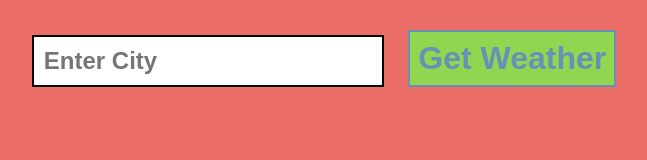
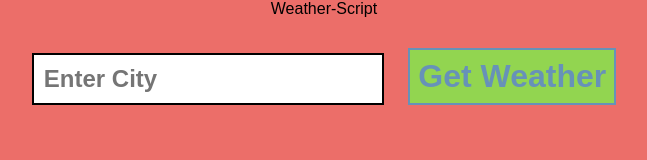
Before and after one commit to Manikanta416/Weather-Script, a plain HTML site: page index.html in a window 1280 px wide. Shown: the whole page, without its empty margins (316-963 px from the left). Drawn offline with Linux system fonts and the light colour scheme.

Commit message:
Update index.html

```diff
--- a/index.html
+++ b/index.html
@@ -7,6 +7,7 @@
     <link rel="stylesheet" href="style.css">
 </head>
 <body>
+    <div class="sc"><header>Weather-Script</header></div>
     <form  class="weatherform">
         <input type="text" class="cityinput" placeholder="Enter City">
         <button  id="b"type="submit">Get Weather</button>
```
